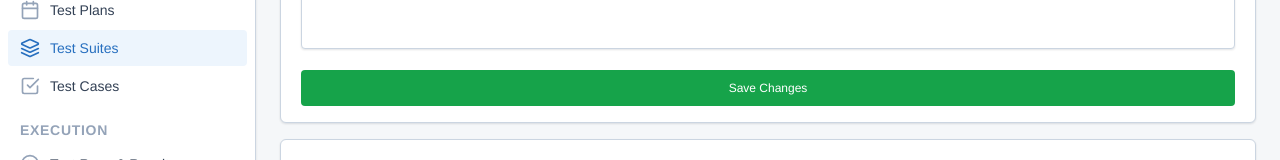
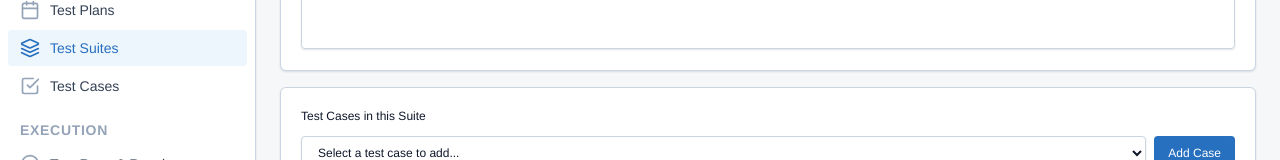
Before and after one commit to engmilo/qa-management-platform, a Next.js app: page /test-suites/1 in a window 1280 px wide. Shown: the part 338-498 px from the top of the page. Built offline with nearby package versions, Linux system fonts and the light colour scheme; no server answers.

Commit message:
Test Suites detail: move Save Changes below Test Cases to match Milestones

```diff
--- a/src/app/test-suites/[id]/page.tsx
+++ b/src/app/test-suites/[id]/page.tsx
@@ -9,7 +9,8 @@ import { Header } from '@/components/dashboard/header';
 const WarningIcon = () => (
   <div className="shrink-0 w-10 h-10 rounded-full bg-red-500/15 flex items-center justify-center" aria-hidden="true">
     <svg width="20" height="20" viewBox="0 0 24 24" fill="none" stroke="#ef4444" strokeWidth="2" strokeLinecap="round" strokeLinejoin="round"><path d="M10.29 3.86 1.82 18a2 2 0 0 0 1.71 3h16.94a2 2 0 0 0 1.71-3L13.71 3.86a2 2 0 0 0-3.42 0z" /><path d="M12 9v4" /><path d="M12 17h.01" /></svg>
-  </div>
+            <button onClick={save} disabled={saving} className="mt-6 w-full text-xs font-normal bg-green-600 hover:bg-green-700 text-white rounded px-3 py-2.5">{saving ? 'Saving...' : 'Save Changes'}</button>
+          </div>
 );
 const TrashIcon = () => (
   <svg width="14" height="14" viewBox="0 0 24 24" fill="none" stroke="currentColor" strokeWidth="1.8" strokeLinecap="round" strokeLinejoin="round" aria-hidden="true"><path d="M3 6h18" /><path d="M8 6V4a1 1 0 0 1 1-1h6a1 1 0 0 1 1 1v2" /><path d="M19 6l-1 14a2 2 0 0 1-2 2H8a2 2 0 0 1-2-2L5 6" /><path d="M10 11v6M14 11v6" /></svg>
@@ -116,7 +117,7 @@ export default function TestSuiteDetailPage({ params }: { params: { id: string }
               <div className="px-5 py-4 space-y-4">
                 <div><label className={labelCls}>Suite Name *</label><input value={form.name} onChange={(e) => setForm({ ...form, name: e.target.value })} className={inputCls + ' mt-1'} /></div>
                 <div><label className={labelCls}>Description</label><textarea value={form.description} onChange={(e) => setForm({ ...form, description: e.target.value })} rows={3} style={{ overflow: 'hidden', resize: 'none' }} className={inputCls + ' mt-1 leading-relaxed'} /></div>
-                <button onClick={save} disabled={saving} className="w-full text-xs font-normal bg-green-600 hover:bg-green-700 text-white rounded px-3 py-2.5">{saving ? 'Saving...' : 'Save Changes'}</button>
+
               </div>
             </div>
             <div className="bg-white dark:bg-[#182232] border border-[#cbd5e1] dark:border-[#28374d] shadow-sm dark:shadow-none rounded-md p-5 mt-4">
```
